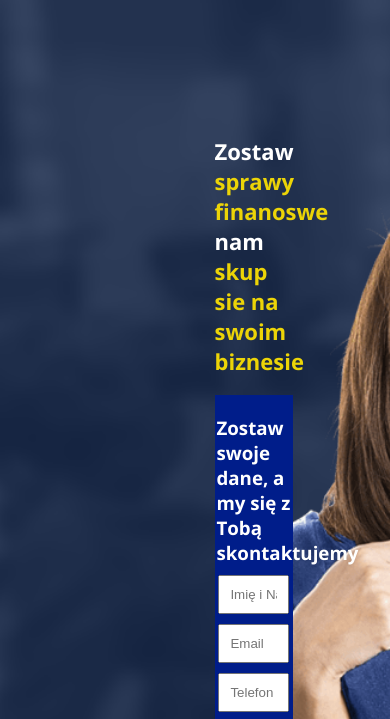
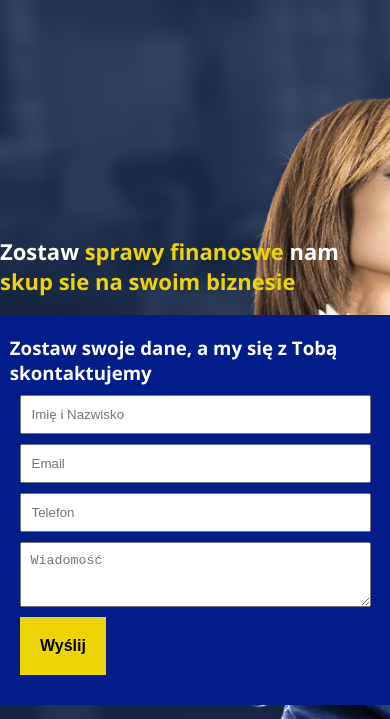
Before and after one commit to Wiktor1249/29.10.2019, a website: page app/index.html in a window 390 px wide. Shown: the part 85-804 px from the top of the page. Drawn offline with nearby package versions, Linux system fonts and the light colour scheme.

Commit message:
kolejna poprawka

```diff
--- a/app/scss/form-main/_form-main.scss
+++ b/app/scss/form-main/_form-main.scss
@@ -43,4 +43,19 @@
             margin: 10px 20px;
         }
     }
+    @media all and (max-width: 992px){
+        &{
+            width: 50%;
+            margin: 0 auto;
+            top:220px;
+            left: 0;
+        }
+    }
+    @media all and (max-width:480px) {
+        &{
+            width: 100%;
+            top:220px;
+            left: 0;
+        }
+    }
 }
```
Also changed, not shown: app/css/main/main.css.
